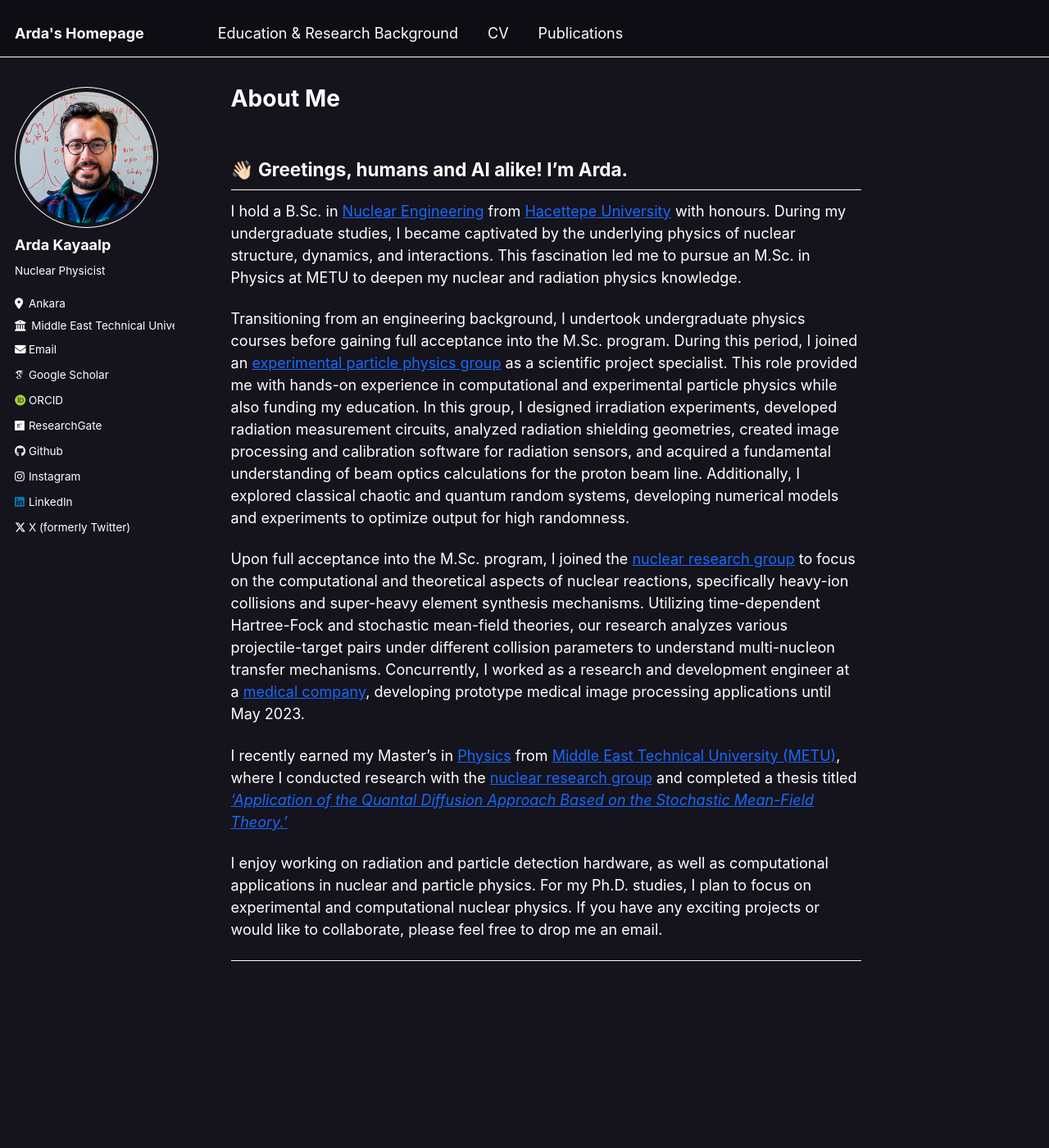
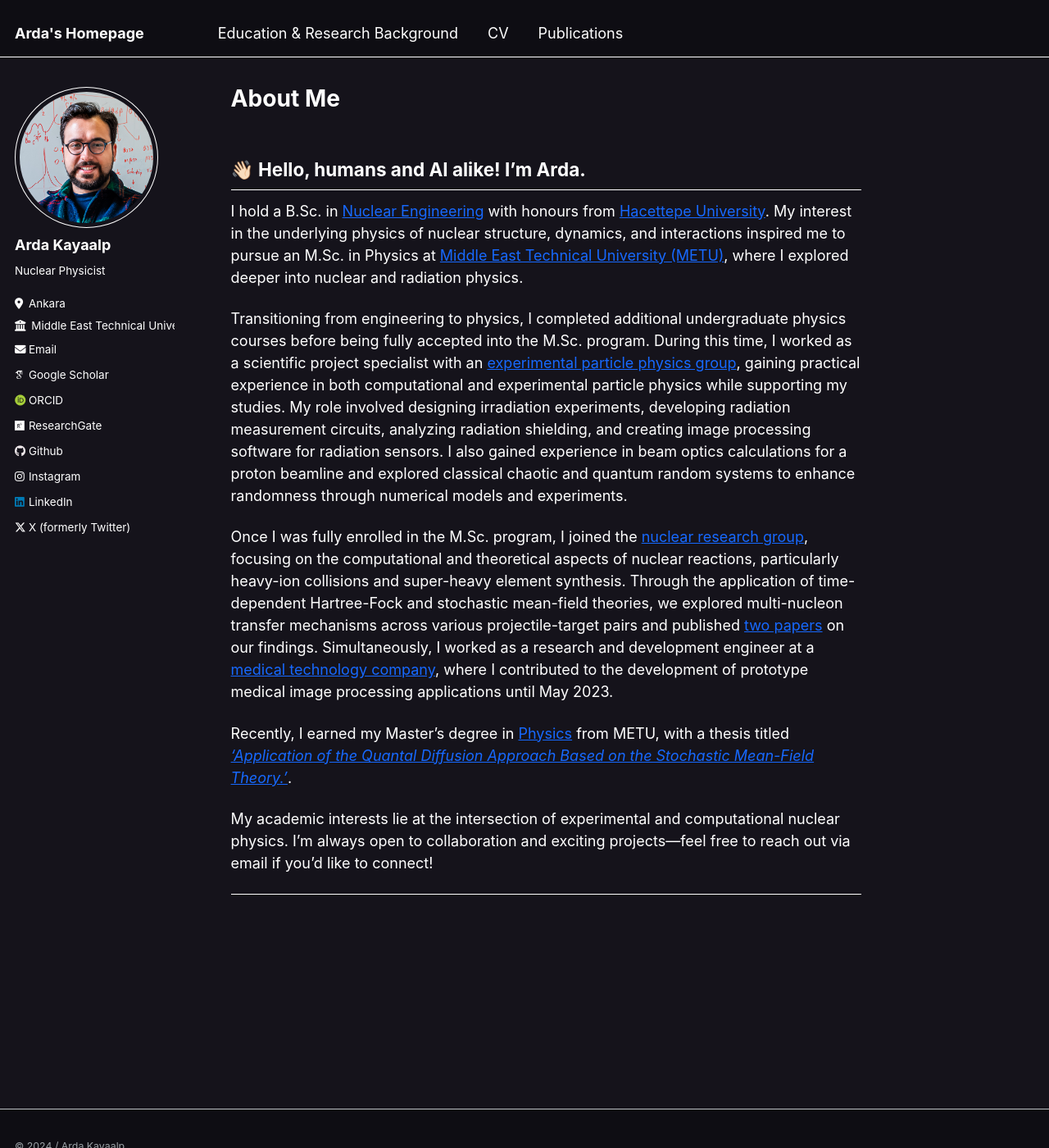
Before and after one commit to ardakayaalp/ardakayaalp.github.io, a Jekyll site: the page built from _pages/about.md, in a window 1280 px wide and 1400 px high. Shown: the whole window at 82% size. Built offline with Jekyll 4.4.1, drawn with Linux system fonts in a browser that asks for light colours; some web fonts are replaced.

Commit message:
Update about.md

```diff
--- a/_pages/about.md
+++ b/_pages/about.md
@@ -7,16 +7,16 @@
   - /about.html
 ---
 
-## 👋🏻 Greetings, humans and AI alike! I'm Arda.
+## 👋🏻 Hello, humans and AI alike! I'm Arda.
 
-I hold a B.Sc. in [Nuclear Engineering](https://nuke.hacettepe.edu.tr/en) from [Hacettepe University](https://www.hacettepe.edu.tr/english/) with honours. During my undergraduate studies, I became captivated by the underlying physics of nuclear structure, dynamics, and interactions. This fascination led me to pursue an M.Sc. in Physics at METU to deepen my nuclear and radiation physics knowledge.
+I hold a B.Sc. in [Nuclear Engineering](https://nuke.hacettepe.edu.tr/en) with honours from [Hacettepe University](https://www.hacettepe.edu.tr/english/). My interest in the underlying physics of nuclear structure, dynamics, and interactions inspired me to pursue an M.Sc. in Physics at [Middle East Technical University (METU)](https://metu.edu.tr/), where I explored deeper into nuclear and radiation physics.
 
-Transitioning from an engineering background, I undertook undergraduate physics courses before gaining full acceptance into the M.Sc. program. During this period, I joined an [experimental particle physics group](https://ivmer.metu.edu.tr/en/) as a scientific project specialist. This role provided me with hands-on experience in computational and experimental particle physics while also funding my education. In this group, I designed irradiation experiments, developed radiation measurement circuits, analyzed radiation shielding geometries, created image processing and calibration software for radiation sensors, and acquired a fundamental understanding of beam optics calculations for the proton beam line. Additionally, I explored classical chaotic and quantum random systems, developing numerical models and experiments to optimize output for high randomness.
+Transitioning from engineering to physics, I completed additional undergraduate physics courses before being fully accepted into the M.Sc. program. During this time, I worked as a scientific project specialist with an [experimental particle physics group](https://ivmer.metu.edu.tr/en/), gaining practical experience in both computational and experimental particle physics while supporting my studies. My role involved designing irradiation experiments, developing radiation measurement circuits, analyzing radiation shielding, and creating image processing software for radiation sensors. I also gained experience in beam optics calculations for a proton beamline and explored classical chaotic and quantum random systems to enhance randomness through numerical models and experiments.
 
-Upon full acceptance into the M.Sc. program, I joined the [nuclear research group](https://nucl-phys.metu.edu.tr/) to focus on the computational and theoretical aspects of nuclear reactions, specifically heavy-ion collisions and super-heavy element synthesis mechanisms. Utilizing time-dependent Hartree-Fock and stochastic mean-field theories, our research analyzes various projectile-target pairs under different collision parameters to understand multi-nucleon transfer mechanisms. Concurrently, I worked as a research and development engineer at a [medical company](https://oncotech.com.tr/), developing prototype medical image processing applications until May 2023.
+Once I was fully enrolled in the M.Sc. program, I joined the [nuclear research group](https://nucl-phys.metu.edu.tr/), focusing on the computational and theoretical aspects of nuclear reactions, particularly heavy-ion collisions and super-heavy element synthesis. Through the application of time-dependent Hartree-Fock and stochastic mean-field theories, we explored multi-nucleon transfer mechanisms across various projectile-target pairs and published [two papers](https://scholar.google.com/citations?user=Iy0mt_oAAAAJ&hl=en) on our findings. Simultaneously, I worked as a research and development engineer at a [medical technology company](https://oncotech.com.tr/), where I contributed to the development of prototype medical image processing applications until May 2023.
 
-I recently earned my Master's in [Physics](https://phys.metu.edu.tr/) from [Middle East Technical University (METU)](https://metu.edu.tr/), where I conducted research with the [nuclear research group](https://nucl-phys.metu.edu.tr/) and completed a thesis titled [*'Application of the Quantal Diffusion Approach Based on the Stochastic Mean-Field Theory.'*](https://open.metu.edu.tr/handle/11511/110544)
+Recently, I earned my Master's degree in [Physics](https://phys.metu.edu.tr/) from METU, with a thesis titled [*'Application of the Quantal Diffusion Approach Based on the Stochastic Mean-Field Theory.'*](https://open.metu.edu.tr/handle/11511/110544).
 
-I enjoy working on radiation and particle detection hardware, as well as computational applications in nuclear and particle physics. For my Ph.D. studies, I plan to focus on experimental and computational nuclear physics. If you have any exciting projects or would like to collaborate, please feel free to drop me an email.
+My academic interests lie at the intersection of experimental and computational nuclear physics. I'm always open to collaboration and exciting projects—feel free to reach out via email if you'd like to connect!
 
 ---
```
